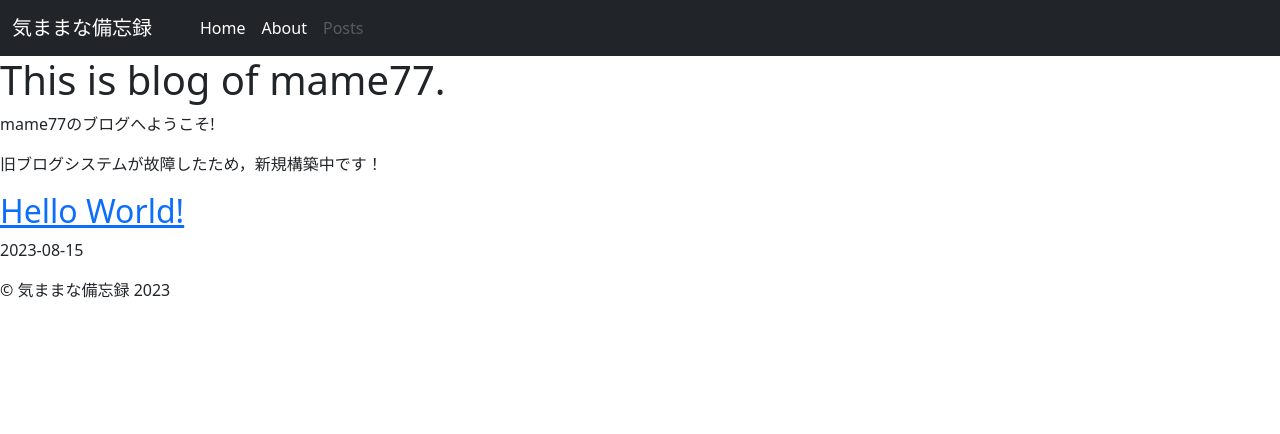
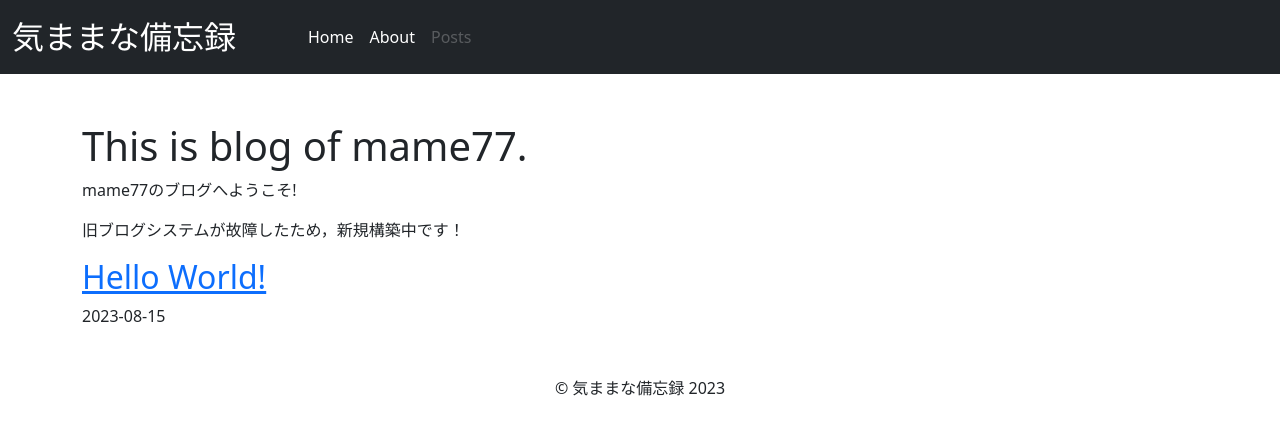
Before and after one commit to mame7777/my_blog, a Gatsby site: page / in a window 1280 px wide. Built offline with nearby package versions, Linux system fonts and the light colour scheme; Gatsby itself is replaced by a stand-in of ours.

Commit message:
[update] headerとfooterのレイアウト修正

```diff
--- a/src/components/footer.js
+++ b/src/components/footer.js
@@ -3,7 +3,7 @@ import * as React from 'react';
 const Footer = () => {
   return (
     <footer>
-      <div>© 気ままな備忘録 {new Date().getFullYear()}</div>
+      <p className='text-center mt-5'>© 気ままな備忘録 {new Date().getFullYear()}</p>
     </footer>
   );
 };
--- a/src/components/header.js
+++ b/src/components/header.js
@@ -17,13 +17,13 @@ const Header = () => {
 
   return (
     <header>
-      <nav class="navbar navbar-expand-lg navbar-dark bg-dark">
+      <nav className="navbar navbar-expand-lg navbar-dark bg-dark mb-5">
         <div className="container-fluid">
-          <Link className="navbar-brand" to="/">{data.site.siteMetadata.title}</Link>
+          <Link className="navbar-brand" to="/" style={{"font-size": "2.0rem"}}>{data.site.siteMetadata.title}</Link>
           <button className="navbar-toggler" type="button" data-bs-toggle="collapse" data-bs-target="#navbarSupportedContent" aria-controls="navbarSupportedContent" aria-expanded="false" aria-label="Toggle navigation">
             <span className="navbar-toggler-icon"></span>
           </button>
-          <div className="collapse navbar-collapse ms-4" id="navbarSupportedContent">
+          <div className="collapse navbar-collapse ms-5" id="navbarSupportedContent">
             <ul className="navbar-nav me-auto mb-2 mb-lg-0">
               <li className="nav-item">
                 <Link className="nav-link active" aria-current="page" to="/">Home</Link>
--- a/src/components/layout.js
+++ b/src/components/layout.js
@@ -8,7 +8,9 @@ const Layout = ({ children }) => {
   return (
     <div>
       <Header />
-      {children}
+      <section className="container">
+        {children}
+      </section>
       <Footer />
     </div>
   );
```
